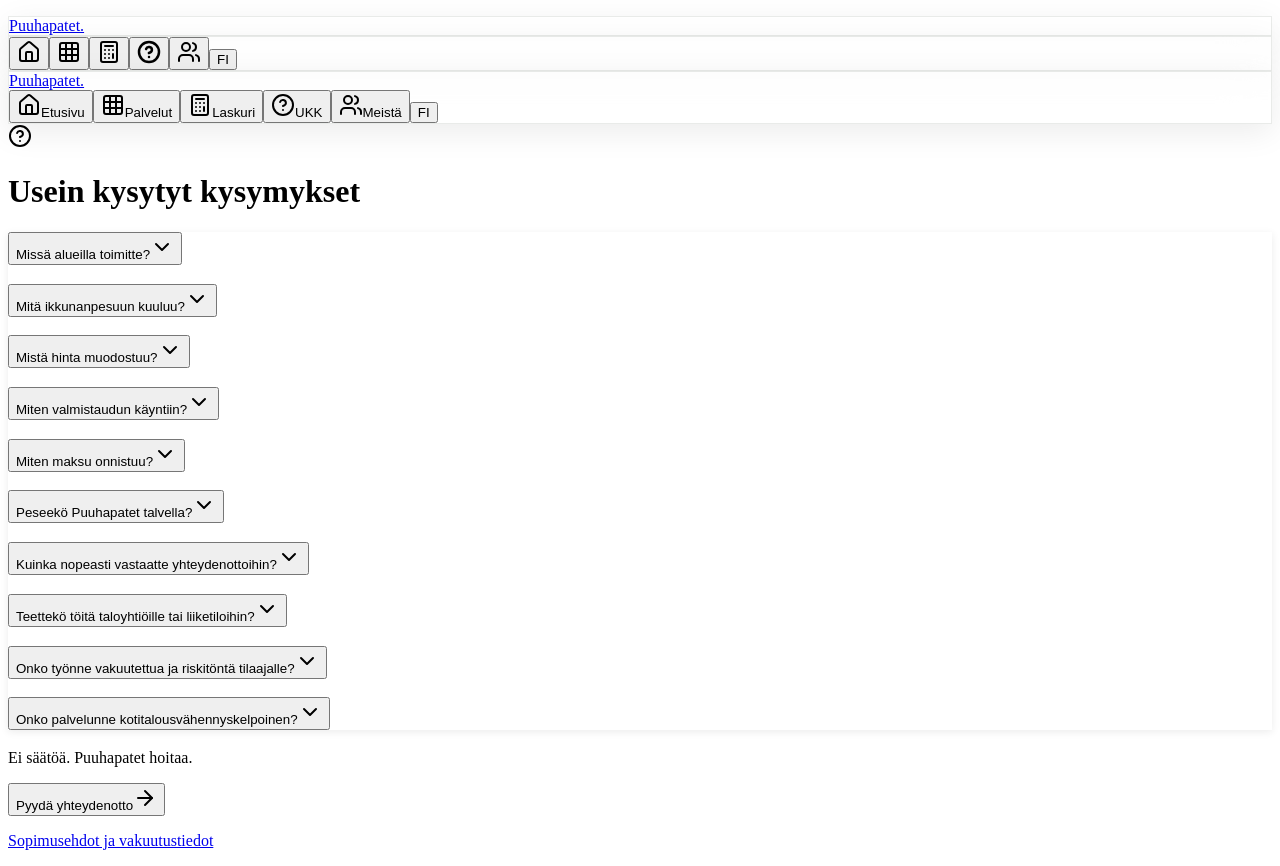
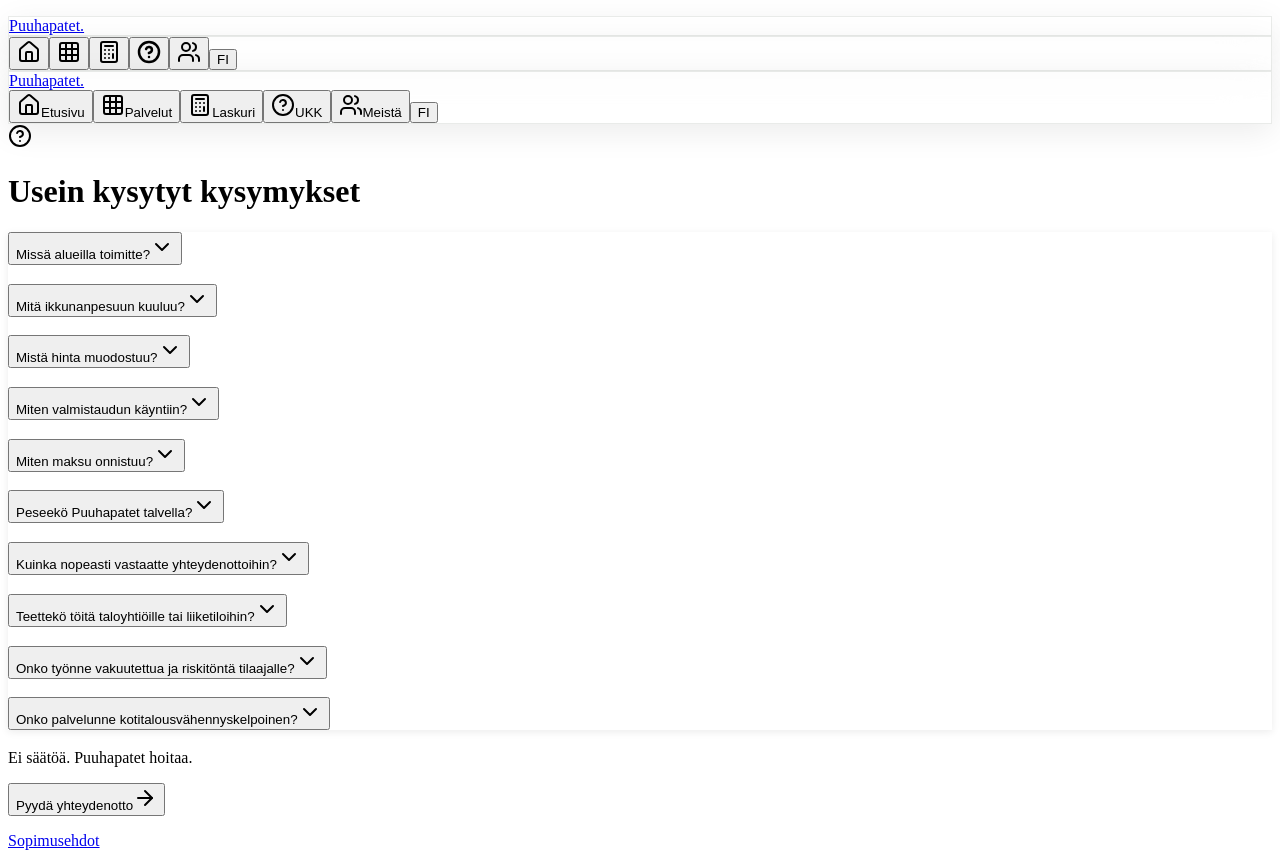
Before and after one commit to juurijoonatan-cpu/Puuhapatet.fi, a React (Vite) app in the folder client/: page /ukk in a window 1280 px wide. Built offline with nearby package versions, Linux system fonts and the light colour scheme.

Commit message:
UKK: poista 'vakuutustiedot' linkistä, käytä vain 'Sopimusehdot'
https://claude.ai/code/session_01TANGVM9sJxTqe6v5MJoRZJ

```diff
--- a/client/src/pages/faq.tsx
+++ b/client/src/pages/faq.tsx
@@ -72,7 +72,7 @@ export default function FAQPage() {
           </Link>
           <p className="text-xs text-muted-foreground mt-4">
             <Link href="/ehdot">
-              <span className="underline underline-offset-2 hover:text-foreground transition-colors cursor-pointer">Sopimusehdot ja vakuutustiedot</span>
+              <span className="underline underline-offset-2 hover:text-foreground transition-colors cursor-pointer">Sopimusehdot</span>
             </Link>
           </p>
         </div>
```
